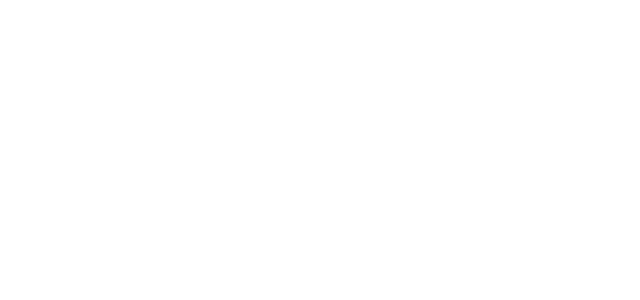
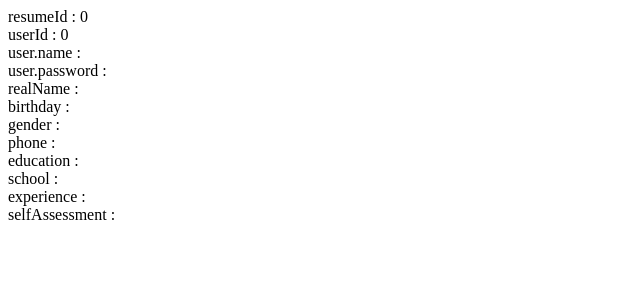
Before and after one commit to GNEFNEHCUIQ/GraduationProject-FrontEnd, a Vue app: page /userInfo in a window 1280 px wide. Shown: the top 300 px of the page, without its empty margins (0-640 px from the left). Built offline with nearby package versions, Linux system fonts and the light colour scheme; no server answers.

Commit message:
2021.12.1noon UserInfoPage

```diff
--- a/src/router/index.js
+++ b/src/router/index.js
@@ -10,6 +10,7 @@
 import AllTeamMember from '../views/TeamPage/AllTeamMember.vue'
 import AddArticle from "../views/ArticlePage/AddArticle";
 import Register from "../views/Register";
+import UserInfo from "../views/UserPage/UserInfo";
 
 Vue.use(VueRouter)
 
@@ -53,6 +54,11 @@
         path: '/register',
         name: 'Register',
         component: Register
+    },
+    {
+        path: '/userInfo',
+        name: 'UserInfo',
+        component: UserInfo
     }
 
   /*,
--- a/src/views/Login.vue
+++ b/src/views/Login.vue
@@ -1,11 +1,11 @@
 <template>
     <div class="login">
         <form>
-            uid：<input type="text" id="uid" name="uid" v-model="uid" placeholder="请输入uid">
+            user_id：<input type="text" id="user_id" name="user_id" v-model="user_id" placeholder="请输入user_id">
             密码：<input type="password" id="password" v-model="password" name="password" placeholder="请输入密码">
             <button id="login" type="button" @click="login">提交</button>
         </form>
-        <p>uid is: {{ uid }}</p>
+        <p>user_id is: {{ user_id }}</p>
         <p>password is: {{ password }}</p>
         <br>
         <router-link to="index"><button>index(homepage)</button></router-link>
@@ -17,6 +17,7 @@
         <button @click="alertFunction">global_</button>
         <router-link to="Register"><button>Register</button></router-link>
         <button @click="delArticle">del</button>
+        <router-link to="UserInfo"><button>UserInfo</button></router-link>
     </div>
 </template>
 
@@ -27,7 +28,7 @@
         name: "Login",
         data:function(){
             return{
-                uid: null,
+                user_id: null,
                 password: '',
             }
         },
@@ -36,8 +37,8 @@
         methods:{
 
             login:function () {
-                if(this.uid==''||this.password=='') {
-                    alert('uid或密码不能为空')
+                if(this.user_id==''||this.password=='') {
+                    alert('user_id或密码不能为空')
                 }else{
                     this.axios({
                         headers: {
@@ -46,7 +47,7 @@
                         method:'POST',
                         url:'/user/doLogin',
                         params:{
-                            uid: this.uid,
+                            user_id: this.user_id,
                             password: this.password,
                         }
                     }).then((res)=>{
--- a/src/views/Register.vue
+++ b/src/views/Register.vue
@@ -60,6 +60,7 @@
                         }
                     })
                         .then(function(response) {
+                            alert(response.data[0].message)
                         })
                         .catch(function(error) {
                             console.log(error);
--- a/src/views/UserPage/UserInfo.vue
+++ b/src/views/UserPage/UserInfo.vue
@@ -1,16 +1,18 @@
 <template>
     <div class="userInfo">
         <div class="userInfoBox" v-for="v of userInfoList">
-            <div class="info user_id">{{v.user_id}}</div>
-            <div class="info username">{{v.username}}</div>
-            <div class="info password">{{v.password}}</div>
-            <div class="info real_name">{{v.real_name}}</div>
-            <div class="info age">{{v.age}}</div>
-            <div class="info gender">{{v.gender}}</div>
-            <div class="info education">{{v.education}}</div>
-            <div class="info school">{{v.school}}</div>
-            <div class="info experience">{{v.experience}}</div>
-            <div class="info self_assessment">{{v.self_assessment}}</div>
+            <div class="info resumeId">resumeId : {{v.resumeId}}</div>
+            <div class="info user_id">userId : {{v.user.userId}}</div>
+            <div class="info username">user.name : {{v.user.name}}</div>
+            <div class="info password">user.password : {{v.user.password}}</div>
+            <div class="info real_name">realName : {{v.realName}}</div>
+            <div class="info age">birthday : {{v.birthday}}</div>
+            <div class="info gender">gender : {{v.gender}}</div>
+            <div class="info phone">phone : {{v.phone}}</div>
+            <div class="info education">education : {{v.education}}</div>
+            <div class="info school">school : {{v.school}}</div>
+            <div class="info experience">experience : {{v.experience}}</div>
+            <div class="info self_assessment">selfAssessment : {{v.selfAssessment}}</div>
         </div>
     </div>
 </template>
@@ -20,15 +22,38 @@
         name: "UserInfo",
         data(){
             return{
-                uid:1,  //没做验证时拿出来用的 临时变量 以后要修改
-                userInfoList:[]
+                userId:1,  //没做验证时拿出来用的 临时变量 以后要修改
+                userInfoList:[
+                    {
+                        resumeId: 0,
+                        userId: 0,
+                        realName: '',
+                        gender: '',
+                        birthday: '',
+                        phone: '',
+                        school: '',
+                        education: '',
+                        experience: '',
+                        selfAssessment: '',
+                         user: {
+                             userId: 0,
+                             password: "",
+                             name: "",
+                             role: 0
+                         },
+                        password: "",
+                        role: 0,
+                        name: ""
+                    }
+                ]
             }
         },
         mounted() {
+            this.getUserInfo()
         },
         methods:{
             getUserInfo:function () {
-                this.axios.post('/user/getUserInfoByUid', uid,{
+                /*this.axios.post('/user/getUserInfoByUserId', this.uid,{
                     headers: {
                         "Content-Type": "application/json;charset=utf-8"  //头部信息
                     }
@@ -40,7 +65,31 @@
                     })
                     .catch(function(error) {
                         console.log(error);
-                    })
+                    })*/
+                this.axios({
+                    headers: {
+                        'Content-Type': 'application/x-www-form-urlencoded'
+                    },
+                    method:'POST',
+                    url:'/user/getUserInfoByUserId',
+                    params:{
+                        userId:1
+                    }
+                }).then((res)=>{
+                    console.log(res)
+                    console.log(res.data)
+                    console.log(res.data[0])
+                    //this.userInfoList.resumeId=res.data.data[0].resumeId
+                    this.userInfoList=res.data.data
+                    console.log("this.userInfoList : "+this.userInfoList)
+                    //console.log("this.userInfoList.data : "+res.data.data[0].resumeId)
+                    //this.$router.replace('/home')
+                    //location.href='/home';
+                }).catch((err)=>{
+                    console.log(err)
+                    alert(err)
+                })
+
             }
         }
     }
```
